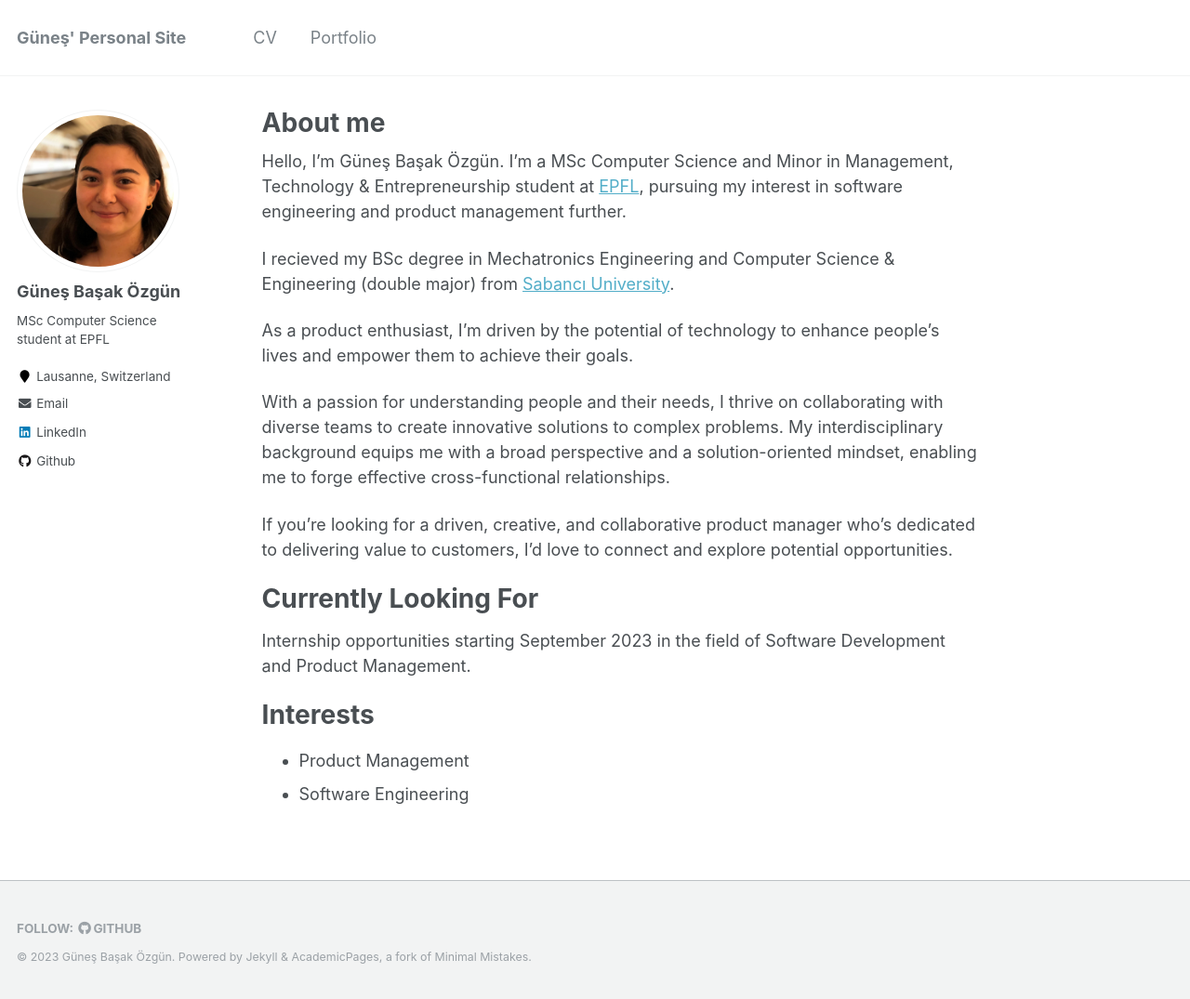
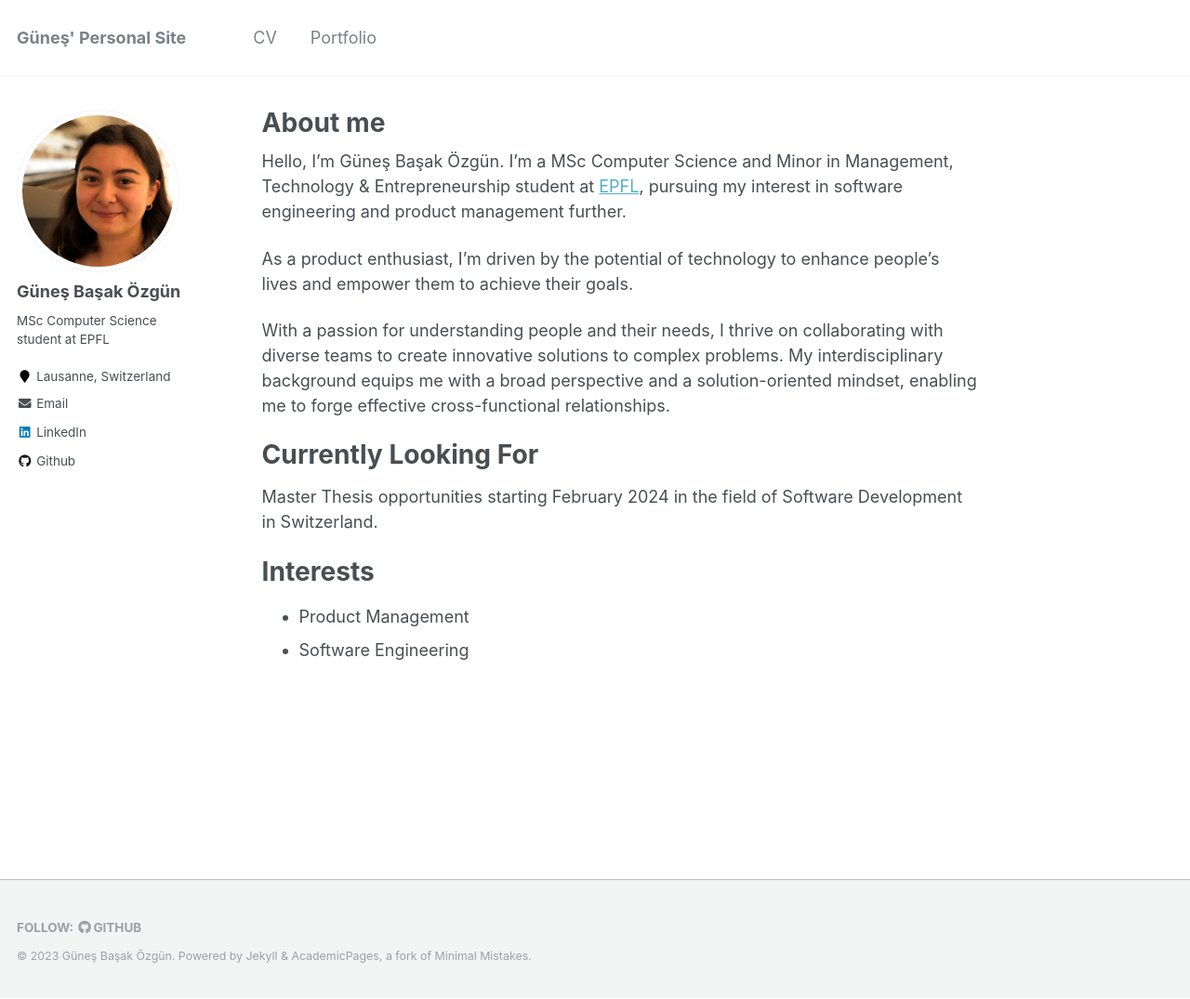
Before and after one commit to gozgun/gozgun.github.io, a Jekyll site: the page built from _pages/about.md, in a window 1280 px wide and 1075 px high. Shown: the whole window at 93% size. Built offline with Jekyll 4.4.1, drawn with Linux system fonts in a browser that asks for light colours.

Commit message:
Update information

```diff
--- a/_pages/about.md
+++ b/_pages/about.md
@@ -10,17 +10,13 @@ redirect_from:
 
 Hello, I'm Güneş Başak Özgün. I'm a MSc Computer Science and Minor in Management, Technology & Entrepreneurship student at [EPFL](https://www.epfl.ch/en/), pursuing my interest in software engineering and product management further.
 
-I recieved my BSc degree in Mechatronics Engineering and Computer Science & Engineering (double major) from [Sabancı University](https://www.sabanciuniv.edu/en/).
-
 As a product enthusiast, I'm driven by the potential of technology to enhance people's lives and empower them to achieve their goals.
 
 With a passion for understanding people and their needs, I thrive on collaborating with diverse teams to create innovative solutions to complex problems. My interdisciplinary background equips me with a broad perspective and a solution-oriented mindset, enabling me to forge effective cross-functional relationships.
 
-If you're looking for a driven, creative, and collaborative product manager who's dedicated to delivering value to customers, I'd love to connect and explore potential opportunities.
-
 Currently Looking For
 ======
-Internship opportunities starting September 2023 in the field of Software Development and Product Management.
+Master Thesis opportunities starting February 2024 in the field of Software Development in Switzerland.
 
 Interests
 ======
```
Also changed, not shown: 1 other file.
